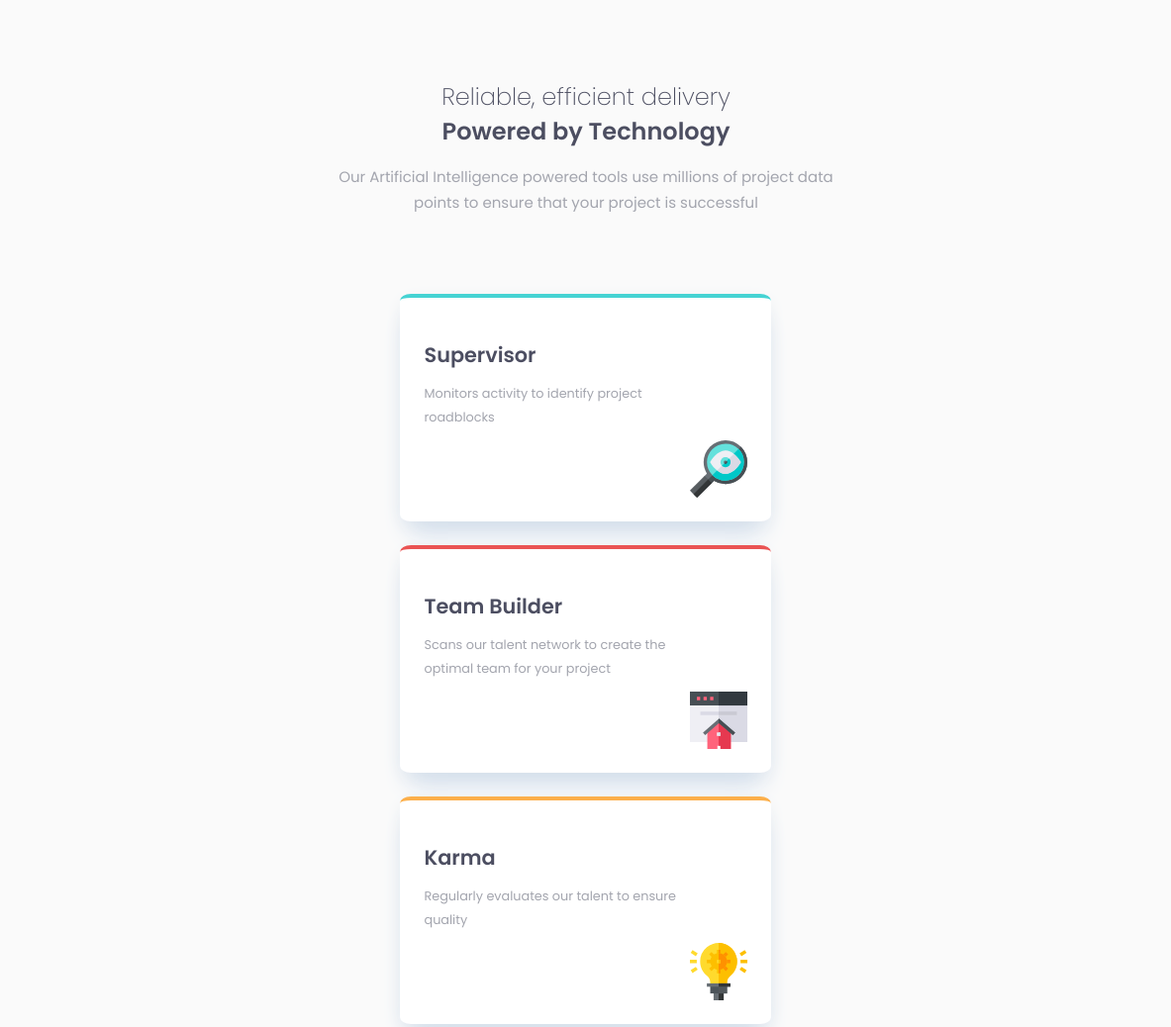
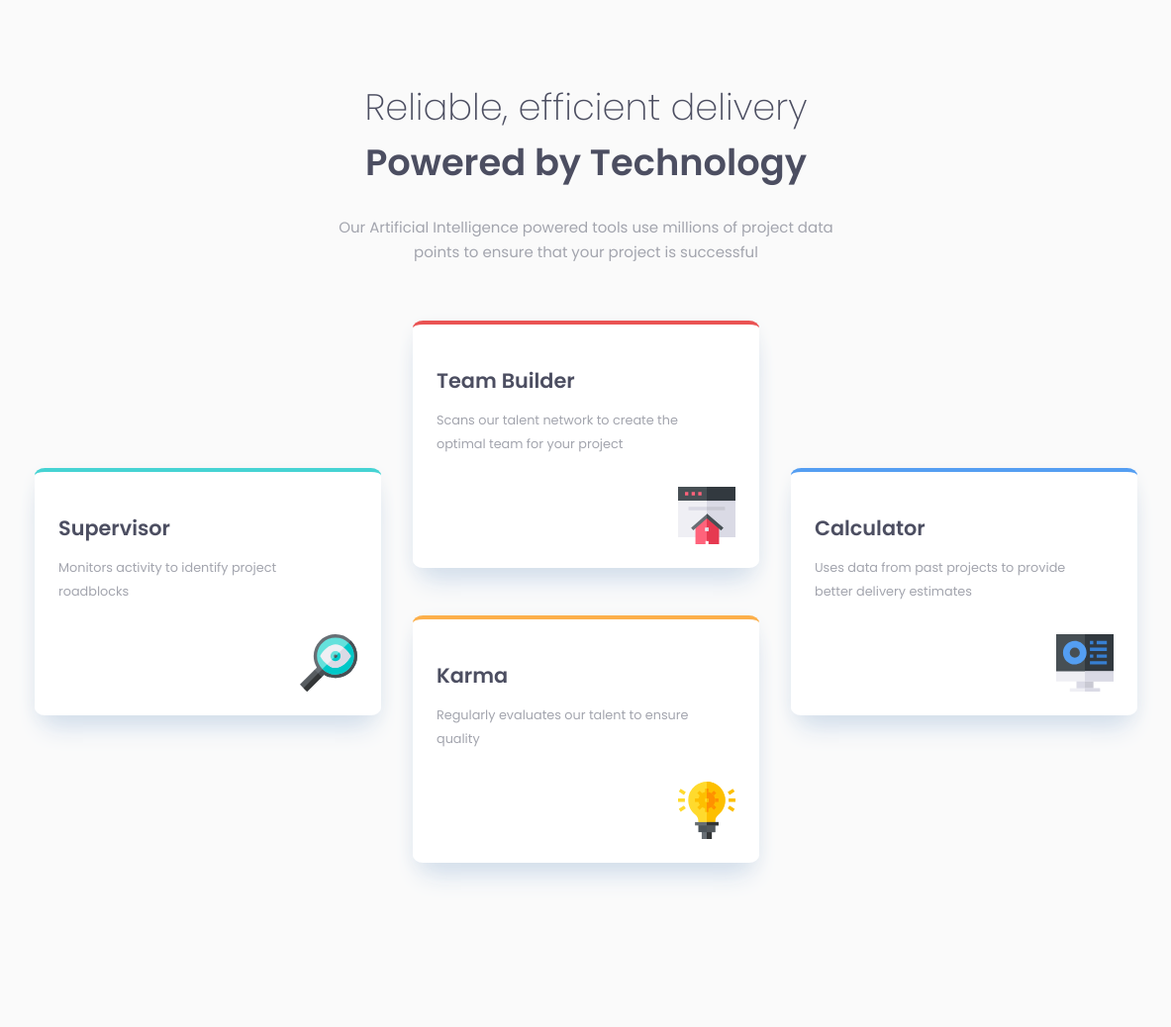
Before and after one commit to Aituos/FM--Four-Card-Feature-Section, a plain HTML site: page index.html in a window 1536 px wide. Shown: the top 1038 px of the page at 99% size, without its empty margins (176-1359 px from the left). After the commit the page ends 976 px from the top, so only its background shows below. Drawn offline with Linux system fonts and the light colour scheme.

Commit message:
Added CSS for desktop

```diff
--- a/style.css
+++ b/style.css
@@ -44,7 +44,7 @@ main {
     background-color: white;
     margin: 1.5rem auto;
     padding: 1.5rem;
-    max-width: 375px;
+    max-width: 350px;
     height: 230px;
     box-shadow: 0 5px 20px -6px rgb(217, 225, 233), 0 20px 25px -10px rgb(206, 220, 236);
     border-radius: 3%;
@@ -86,3 +86,43 @@ main {
 .card-calculator {
     border-top: 4px solid hsl(212, 86%, 64%);
 }
+
+
+@media only screen and (min-width: 1320px) {
+
+    header {
+        margin-bottom: 2rem;
+    }
+
+    header h1 {
+        font-size: 2.3rem;
+    }
+
+    main {
+        margin-bottom: 5rem;
+        display: grid;
+        grid-template-columns: 1fr auto 1fr;
+        grid-template-rows: 1fr 1fr;
+    }
+
+    .card {
+        width: 350px;
+        height: 250px;
+    }
+
+    .card-supervisor {
+        margin-right: 2rem;
+        grid-row: 1 / 3;
+        align-self: center;
+        justify-self: right;
+    }
+
+    .card-calculator {
+        margin-left: 2rem;
+        grid-row: 1 / 3;
+        grid-column: 3 / 4;
+        align-self: center;
+        justify-self: left;
+    }
+
+}
```
